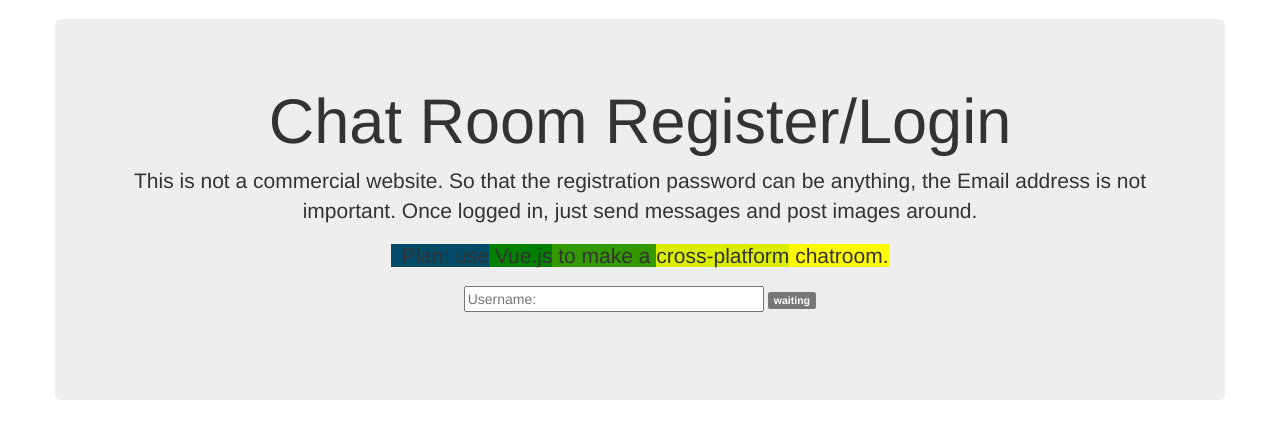
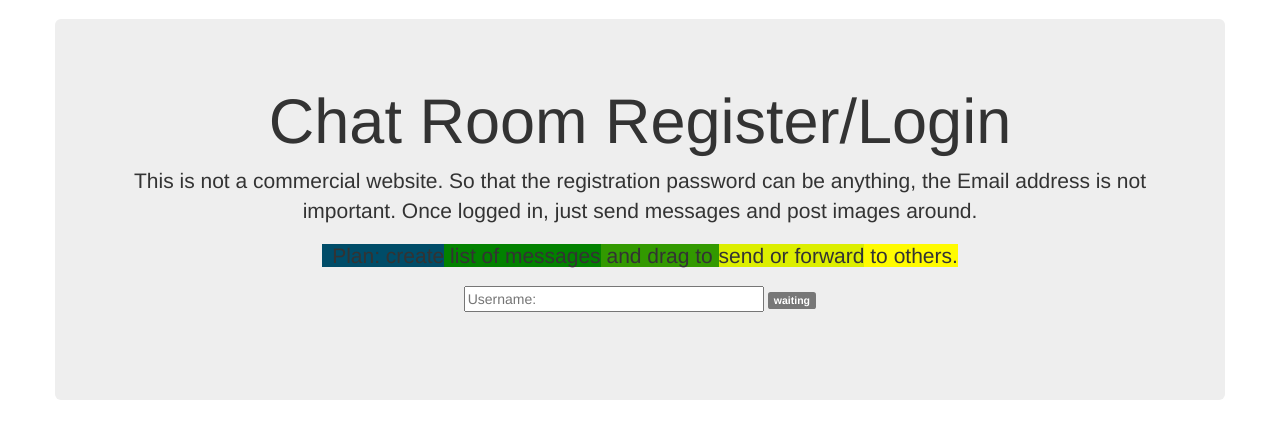
Before and after one commit to supersun17/live-chat-demo, a Node server app: page /chatroom in a window 1280 px wide. Shown: the part 51-490 px from the top of the page. Run offline with Node 20, Linux system fonts and the light colour scheme; some libraries are stand-ins or nearby versions.

Commit message:
changed wording
So Vue.js can`t really do cross-platform

```diff
--- a/views/chatroom/chatroom-auth.ejs
+++ b/views/chatroom/chatroom-auth.ejs
@@ -28,7 +28,7 @@
         <div class="jumbotron">
         <h1>Chat Room Register/Login</h1>
         <p>This is not a commercial website. So that the registration password can be anything, the Email address is not important. Once logged in, just send messages and post images around.</p>
-        <p><span class="animate-0" style="padding-left: 10px;">Plan: use</span><span class="animate-1"> Vue.js</span><span class="animate-2"> to make a </span><span class="animate-3">cross-platform</span><span class="animate-4"> chatroom.</span></p>
+        <p><span class="animate-0" style="padding-left: 10px;">Plan: create</span><span class="animate-1"> list of messages</span><span class="animate-2"> and drag to </span><span class="animate-3">send or forward</span><span class="animate-4"> to others.</span></p>
         <!-- form for login -->
         <form id="form-login">
           <div>
```
